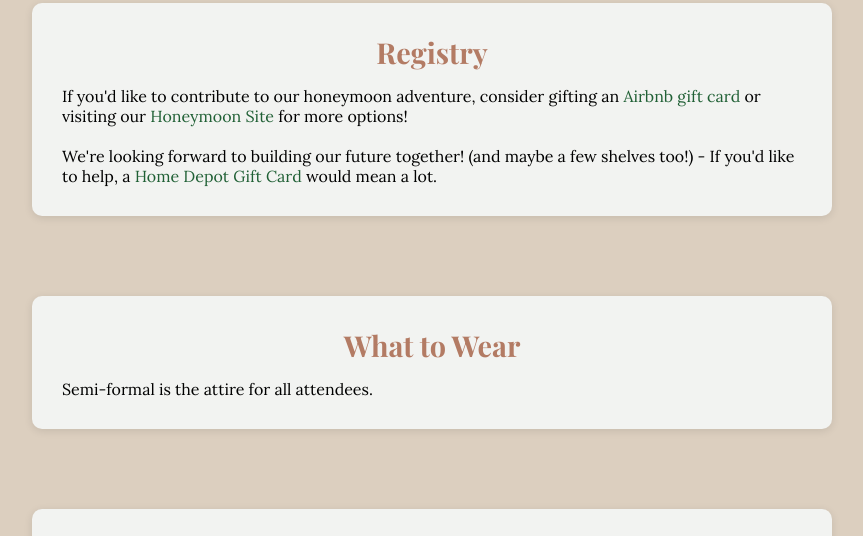
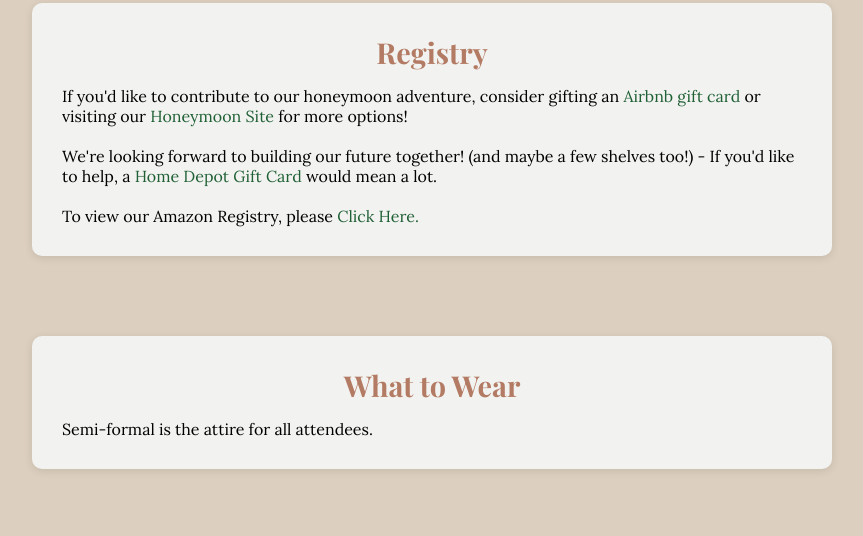
Before and after one commit to bmitchelg/bmitchelg.github.io, a plain HTML site: page index.html in a window 1280 px wide. Shown: the part 3046-3582 px from the top of the page, without its empty margins (208-1071 px from the left). Drawn offline with nearby package versions, Linux system fonts and the light colour scheme.

Commit message:
Update index.html
Added Amazon Registry to the Registry section

```diff
--- a/index.html
+++ b/index.html
@@ -568,6 +568,7 @@
         <h2>Registry</h2>
         <p>If you'd like to contribute to our honeymoon adventure, consider gifting an <a class="color_link" href="https://www.airbnb.com/giftcards" target="_blank">Airbnb gift card</a> or visiting our <a class="color_link" href="https://www.honeyfund.com/site/glavin-clay-07-17-2025" target="_blank">Honeymoon Site</a> for more options!</p>
         <p><br>We're looking forward to building our future together! (and maybe a few shelves too!) - If you'd like to help, a <a class="color_link" href="https://www.homedepot.com/gift-cards/p/Home-Depot-Made-For-Each-Other-Sketch-Gift-Card/53L1QLAXWKVF06WJ8DLHBYT6S8/5RTY8MM9HZRQSHFNK3DY5YPK4W?price=15" target="_blank">Home Depot Gift Card</a> would mean a lot.</p>
+        <p></br>To view our Amazon Registry, please <a class="color_link" href="https://www.amazon.com/wedding/registry/2G9TOW5O7EC6Q" target="_blank">Click Here.</a></p>
 
       </div>
     </section>
```
